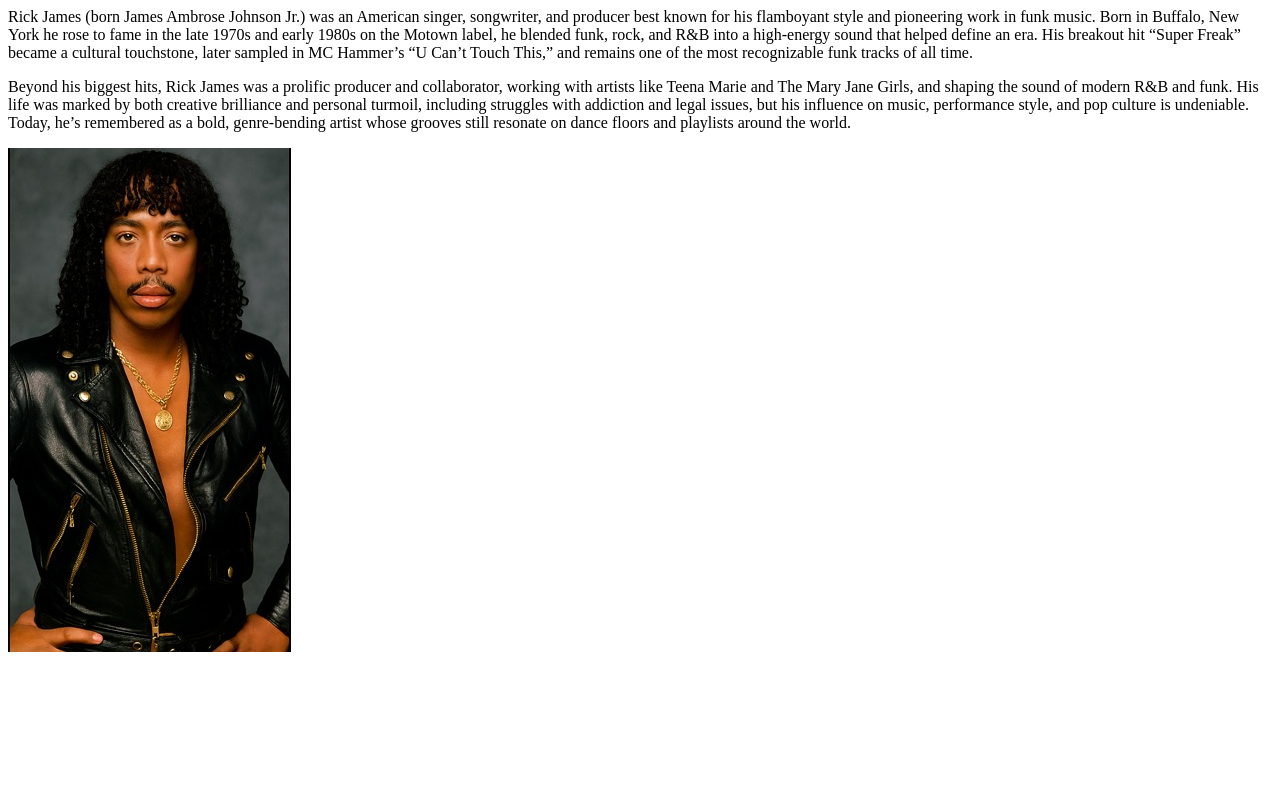
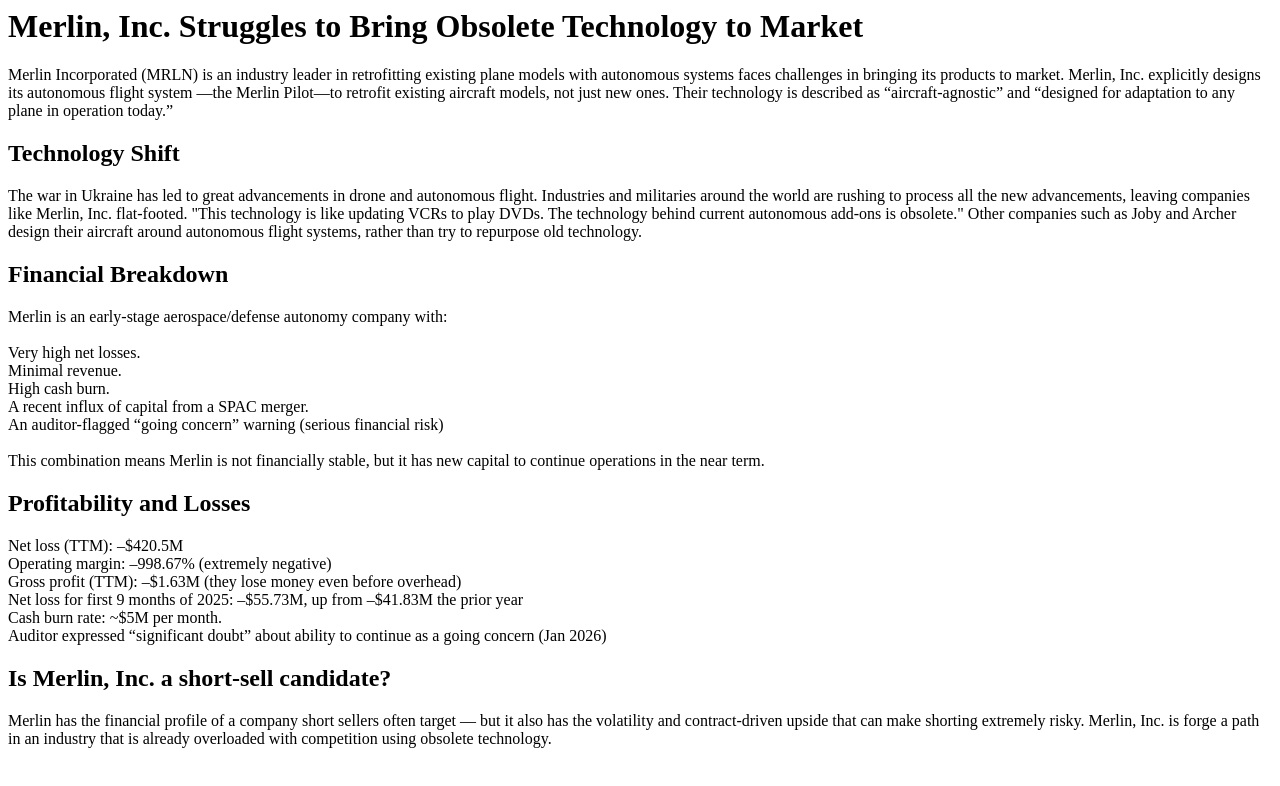
Before and after one commit to garritat01/my-first-webpage, a plain HTML site: page index.html in a window 1280 px wide. Drawn offline with Linux system fonts and the light colour scheme.

Commit message:
Update index.html

```diff
--- a/index.html
+++ b/index.html
@@ -1,16 +1,58 @@
+
 <html>
-
 <head>
+  <head>
+  <link rel="stylesheet" href="./css/styles.css">
+</head>
 
 </head>
 
 <body>
-<p>Rick James (born James Ambrose Johnson Jr.) was an American singer, songwriter, and producer best known for his flamboyant style and pioneering work in funk music. Born in Buffalo, New York he rose to fame in the late 1970s and early 1980s on the Motown label, he blended funk, rock, and R&B into a high-energy sound that helped define an era. His breakout hit “Super Freak” became a cultural touchstone, later sampled in MC Hammer’s “U Can’t Touch This,” and remains one of the most recognizable funk tracks of all time.</p>
+<h1>Merlin, Inc. Struggles to Bring Obsolete Technology to Market</h1>
 
-<p>Beyond his biggest hits, Rick James was a prolific producer and collaborator, working with artists like Teena Marie and The Mary Jane Girls, and shaping the sound of modern R&B and funk. His life was marked by both creative brilliance and personal turmoil, including struggles with addiction and legal issues, but his influence on music, performance style, and pop culture is undeniable. Today, he’s remembered as a bold, genre-bending artist whose grooves still resonate on dance floors and playlists around the world.</p>
-
-  <img src="rick_james_2.jpg" alt="Rick James">
-
+<p>
+Merlin Incorporated (MRLN) is an industry leader in retrofitting existing plane models with autonomous systems faces
+challenges in bringing its products to market. Merlin, Inc. explicitly designs its autonomous flight system
+—the Merlin Pilot—to retrofit existing aircraft models, not just new ones.
+Their technology is described as “aircraft-agnostic” and “designed for adaptation to any plane in operation today.”
+</p>
+<h2>Technology Shift</h2>
+<p>The war in Ukraine has led to great advancements in drone and autonomous flight. Industries and militaries
+around the world are rushing to process all the new advancements, leaving companies like Merlin, Inc. flat-footed.
+"This technology is
+like updating VCRs to play DVDs. The technology behind current autonomous add-ons is obsolete." Other companies such as
+ Joby and Archer design their aircraft around autonomous flight systems, rather than try to repurpose old technology.</p>
+<h2> Financial Breakdown</h2>
+Merlin is an early-stage aerospace/defense autonomy company with:
+<br><br>
+Very high net losses.
+<br>
+Minimal revenue.
+<br>
+High cash burn.
+<br>
+A recent influx of capital from a SPAC merger.
+<br>
+An auditor-flagged “going concern” warning (serious financial risk)<br>
+ <br>
+This combination means Merlin is not financially stable, but it has new capital to continue operations in the near term.<br>
+<h2>Profitability and Losses</h2>
+Net loss (TTM): –$420.5M
+<br>
+Operating margin: –998.67% (extremely negative)
+<br>
+Gross profit (TTM): –$1.63M (they lose money even before overhead)
+<br>
+Net loss for first 9 months of 2025: –$55.73M, up from –$41.83M the prior year
+<br>
+Cash burn rate: ~$5M per month.
+<br>
+Auditor expressed “significant doubt” about ability to continue as a going concern (Jan 2026)
+<br>
+<h2> Is Merlin, Inc. a short-sell candidate?</h2>
+Merlin has the financial profile of a company short sellers often target — but it also has the volatility and
+contract‑driven upside that can make shorting extremely risky. Merlin, Inc. is forge a path in an industry that is
+already overloaded with competition using obsolete technology.
 </body>
 
 </html>
```
